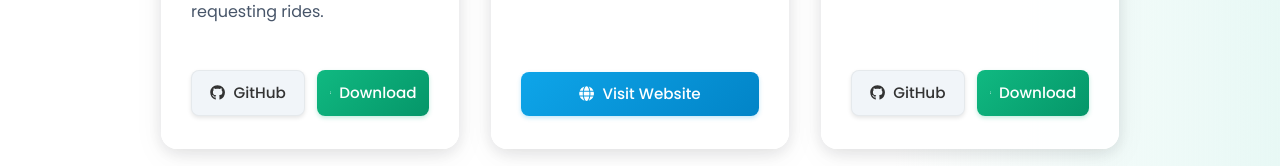
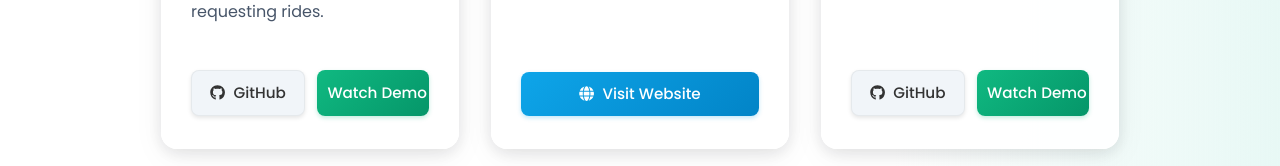
Before and after one commit to aal51282/aal51282.github.io, a Next.js app: page / in a window 1280 px wide. Shown: the part 5589-5755 px from the top of the page. Built offline with nearby package versions, Linux system fonts and the light colour scheme; a web font is replaced by a local one.

Commit message:
Changed all the buttons to watch demo.

```diff
--- a/src/components/Projects/ProjectCard.tsx
+++ b/src/components/Projects/ProjectCard.tsx
@@ -179,6 +179,7 @@ const ProjectCard: React.FC<ProjectCardProps> = ({
               : {}
           }
         >
+          {/* GitHub Button - shown for all non-Website projects with a GitHub link */}
           {project.category !== "Website" && project.githubLink && (
             <Link
               href={project.githubLink}
@@ -200,76 +201,44 @@ const ProjectCard: React.FC<ProjectCardProps> = ({
               <FaGithub /> GitHub
             </Link>
           )}
-          {project.liveDemo && (
+
+          {/* Website Link - shown only for Website category */}
+          {project.category === "Website" && project.liveDemo && (
             <Link
               href={project.liveDemo}
               target="_blank"
               rel="noopener noreferrer"
               className={
-                isFeatured
-                  ? ""
-                  : `${styles.link} ${
-                      project.category === "Website"
-                        ? styles.websiteLink
-                        : project.isMobileApp
-                        ? styles.mobileAppLink
-                        : styles.highlightedLink
-                    }`
+                isFeatured ? "" : `${styles.link} ${styles.websiteLink}`
               }
               style={{
                 ...buttonStyles,
                 ...(isFeatured
                   ? {
-                      background:
-                        project.category === "Website"
-                          ? "linear-gradient(135deg, #0ea5e9, #0284c7)"
-                          : project.isMobileApp
-                          ? "linear-gradient(135deg, #10b981, #059669)"
-                          : "linear-gradient(135deg, #3b82f6, #2563eb)",
+                      background: "linear-gradient(135deg, #0ea5e9, #0284c7)",
                       color: "white",
                       border: "none",
-                      boxShadow:
-                        project.category === "Website"
-                          ? "0 2px 4px rgba(14, 165, 233, 0.25)"
-                          : project.isMobileApp
-                          ? "0 2px 4px rgba(16, 185, 129, 0.25)"
-                          : "0 2px 4px rgba(37, 99, 235, 0.25)",
+                      boxShadow: "0 2px 4px rgba(14, 165, 233, 0.25)",
                     }
                   : {}),
               }}
-              onMouseOver={(e) =>
-                handleGradientMouseOver(
-                  e,
-                  project.category === "Website"
-                    ? "cyan"
-                    : project.isMobileApp
-                    ? "green"
-                    : "blue"
-                )
-              }
+              onMouseOver={(e) => handleGradientMouseOver(e, "cyan")}
               onMouseOut={handleMouseOut}
             >
-              {project.category === "Website" ? (
-                <>
-                  <FaGlobe /> {isFeatured ? "Visit Website" : "Visit Website"}
-                </>
-              ) : project.isMobileApp ? (
-                <>
-                  <FaMobileAlt /> {isFeatured ? "Download" : "Download App"}
-                </>
-              ) : (
-                <>
-                  <FaLink /> {isFeatured ? "Live" : "View Live"}
-                </>
-              )}
+              <FaGlobe /> Visit Website
             </Link>
           )}
-          {project.videoDemo && (
+
+          {/* Watch Demo Button - shown for non-Website projects that have videoDemo or liveDemo */}
+          {project.category !== "Website" &&
+            (project.videoDemo || project.liveDemo) && (
               <Link
-              href={project.videoDemo}
+                href={project.videoDemo || project.liveDemo || "#"}
                 target="_blank"
                 rel="noopener noreferrer"
-              className={isFeatured ? "" : `${styles.link} ${styles.videoLink}`}
+                className={
+                  isFeatured ? "" : `${styles.link} ${styles.videoLink}`
+                }
                 style={{
                   ...buttonStyles,
                   ...(isFeatured
@@ -284,7 +253,7 @@ const ProjectCard: React.FC<ProjectCardProps> = ({
                 onMouseOver={(e) => handleGradientMouseOver(e, "green")}
                 onMouseOut={handleMouseOut}
               >
-              <FaVideo /> {isFeatured ? "Demo" : "Watch Demo"}
+                <FaVideo /> Watch Demo
               </Link>
             )}
         </div>
```
Lines whose indentation alone changed are shown as unchanged.
